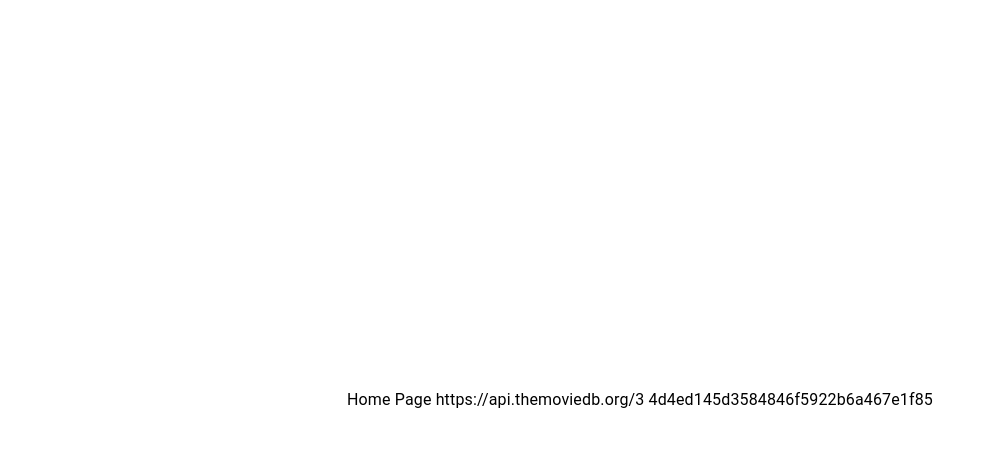
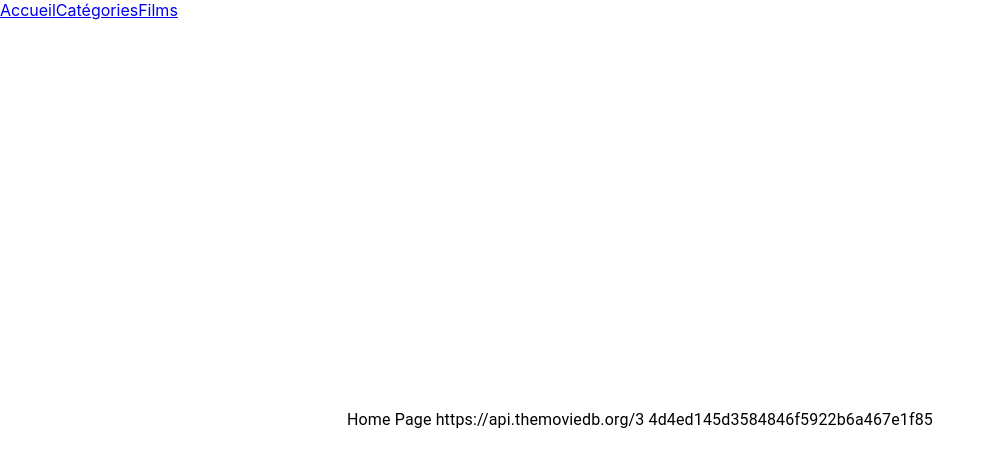
Before and after one commit to Cheikh-diagne/PopcornPlayer, a React (Create React App) app: page / in a window 1280 px wide. Shown: the top 466 px of the page, without its empty margins (0-995 px from the left). Built offline with nearby package versions, Linux system fonts and the light colour scheme.

Commit message:
Working nav bar (but ugly af)

```diff
--- a/src/App.tsx
+++ b/src/App.tsx
@@ -1,5 +1,5 @@
 import React from 'react';
-import { BrowserRouter as Router, Routes, Route } from 'react-router-dom';
+import {BrowserRouter as Router, Routes, Route} from 'react-router-dom';
 import NoPage from './components/pages/NoPage';
 import HomePage from './components/pages/HomePage';
 import FilmCategoriesPage from './components/pages/FilmsCategoriesPage';
@@ -10,23 +10,16 @@
 function App() {
     return (
             <Router>
+                <Navbar/>
                 <Routes>
-          <Route path="/" element={<HomePage/>} />
-          <Route path="/categories" element={<FilmCategoriesPage/>} />
-          <Route path="/movies/:id" element={<FilmPage/>} />
-          <Route path="/search/movies/:title" element={<SearchPage/>} />
-          <Route path="*" element={<NoPage/>} />
+                    <Route path="/" element={<HomePage/>}/>
+                    <Route path="/categories" element={<FilmCategoriesPage/>}/>
+                    <Route path="/movies/:id" element={<FilmPage/>}/>
+                    <Route path="/search/movies/:title" element={<SearchPage/>}/>
+                    <Route path="*" element={<NoPage/>}/>
                 </Routes>
             </Router>
     );
 }
 
-const navigation = {
-    brand: { name : "Navbar", to: "/"},
-    links: [
-        { name : "Accueil", to: "/" },
-        { name : "Catégories", to: "/categories"},
-        { name : "Films", to: "/movies/:id"}
-    ]
-}
 export default App
--- a/src/components/navBar/index.tsx
+++ b/src/components/navBar/index.tsx
@@ -1,9 +1,18 @@
 import * as React from 'react'
+import {Link} from "react-router-dom";
 
 const Navbar = () => {
     return (
         <div>
-
+            <Link to = "/">
+                Accueil
+            </Link>
+            <Link to = "/categories">
+                Catégories
+            </Link>
+            <Link to = "/movies/:id">
+                Films
+            </Link>
         </div>
     )
 }
```
Lines whose indentation alone changed are shown as unchanged.
